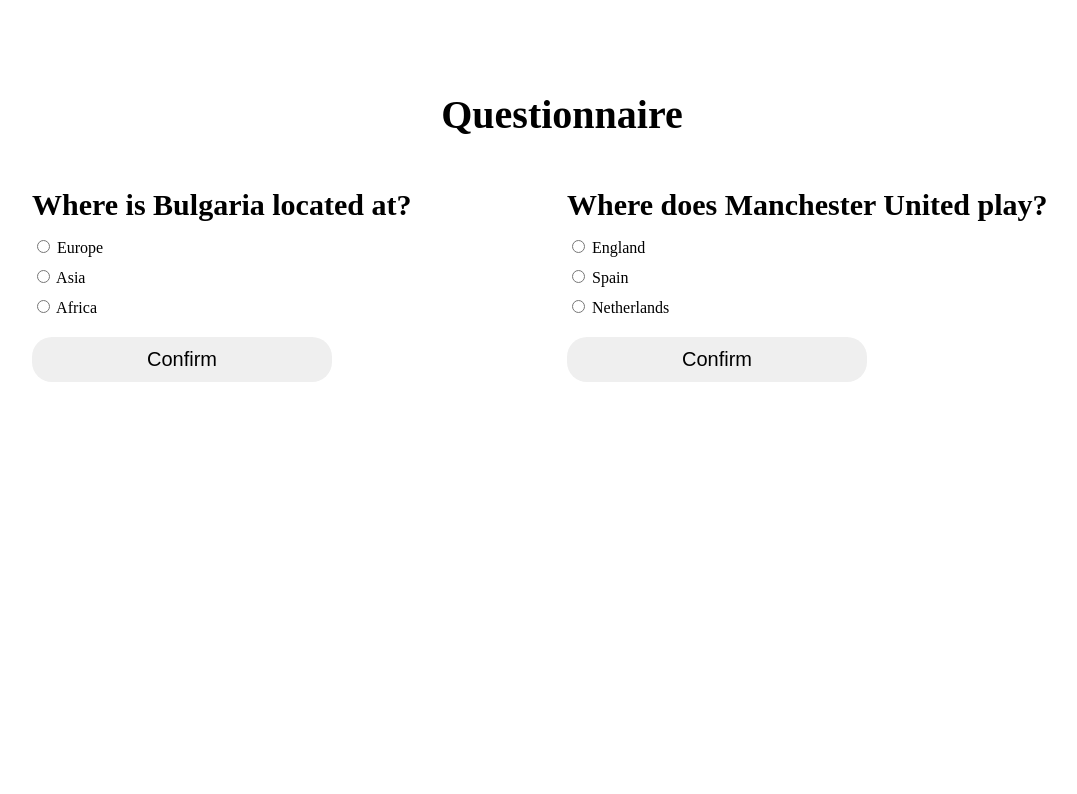
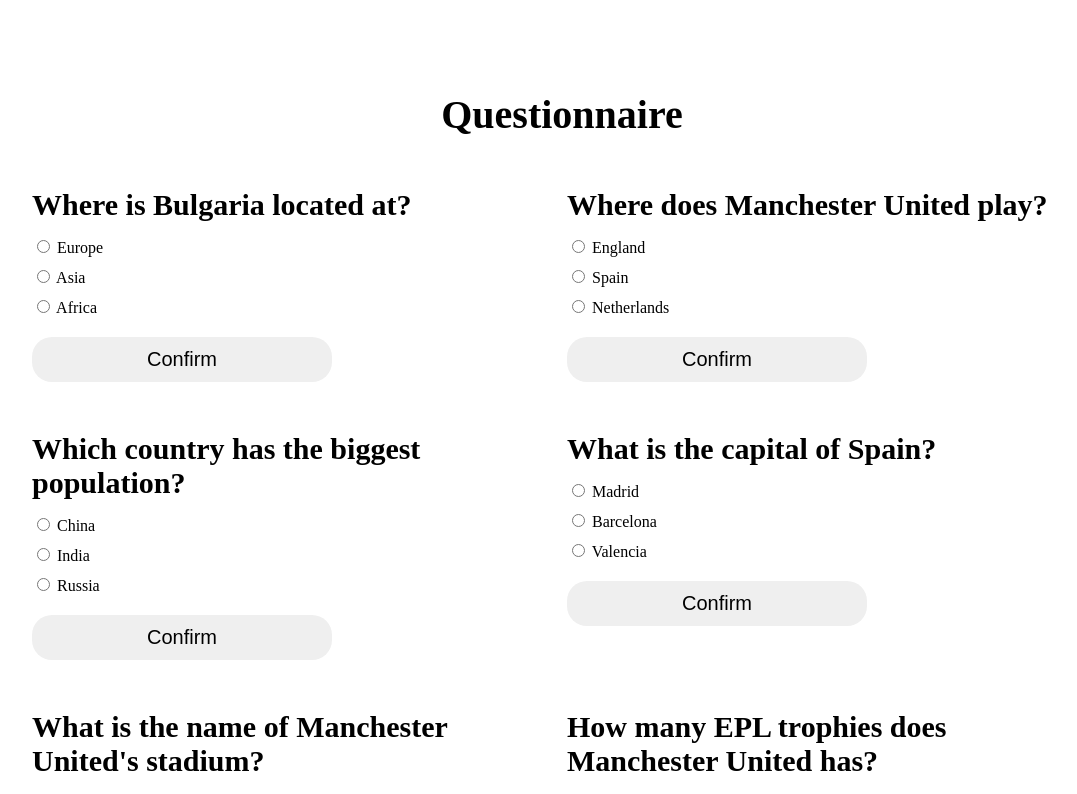
Before and after one commit to svetoslavivanov0/frontend-task, a Vue app: page / in a window 1280 px wide. Shown: the top 794 px of the page, without its empty margins (78-1155 px from the left). Built offline with nearby package versions, Linux system fonts and the light colour scheme.

Commit message:
Add example content

```diff
--- a/src/store.js
+++ b/src/store.js
@@ -23,6 +23,50 @@
                     { id: 1, text: 'England' },
                     { id: 2, text: 'Spain' },
                     { id: 3, text: 'Netherlands' }
+                ],
+                correctAnswer: 1,
+                selectedAnswer: null,
+            },
+            {
+                id: 3,
+                title: 'Which country has the biggest population?',
+                options: [
+                    { id: 1, text: 'China' },
+                    { id: 2, text: 'India' },
+                    { id: 3, text: 'Russia' }
+                ],
+                correctAnswer: 1,
+                selectedAnswer: null,
+            },
+            {
+                id: 4,
+                title: 'What is the capital of Spain?',
+                options: [
+                    { id: 1, text: 'Madrid' },
+                    { id: 2, text: 'Barcelona' },
+                    { id: 3, text: 'Valencia' }
+                ],
+                correctAnswer: 1,
+                selectedAnswer: null,
+            },
+            {
+                id: 5,
+                title: 'What is the name of Manchester United\'s stadium?',
+                options: [
+                    { id: 1, text: 'Old Trafford' },
+                    { id: 2, text: 'Stamford Bridge' },
+                    { id: 3, text: 'Etihad' }
+                ],
+                correctAnswer: 1,
+                selectedAnswer: null,
+            },
+            {
+                id: 6,
+                title: 'How many EPL trophies does Manchester United has?',
+                options: [
+                    { id: 1, text: '20' },
+                    { id: 2, text: '19' },
+                    { id: 3, text: '18' }
                 ],
                 correctAnswer: 1,
                 selectedAnswer: null,
```
